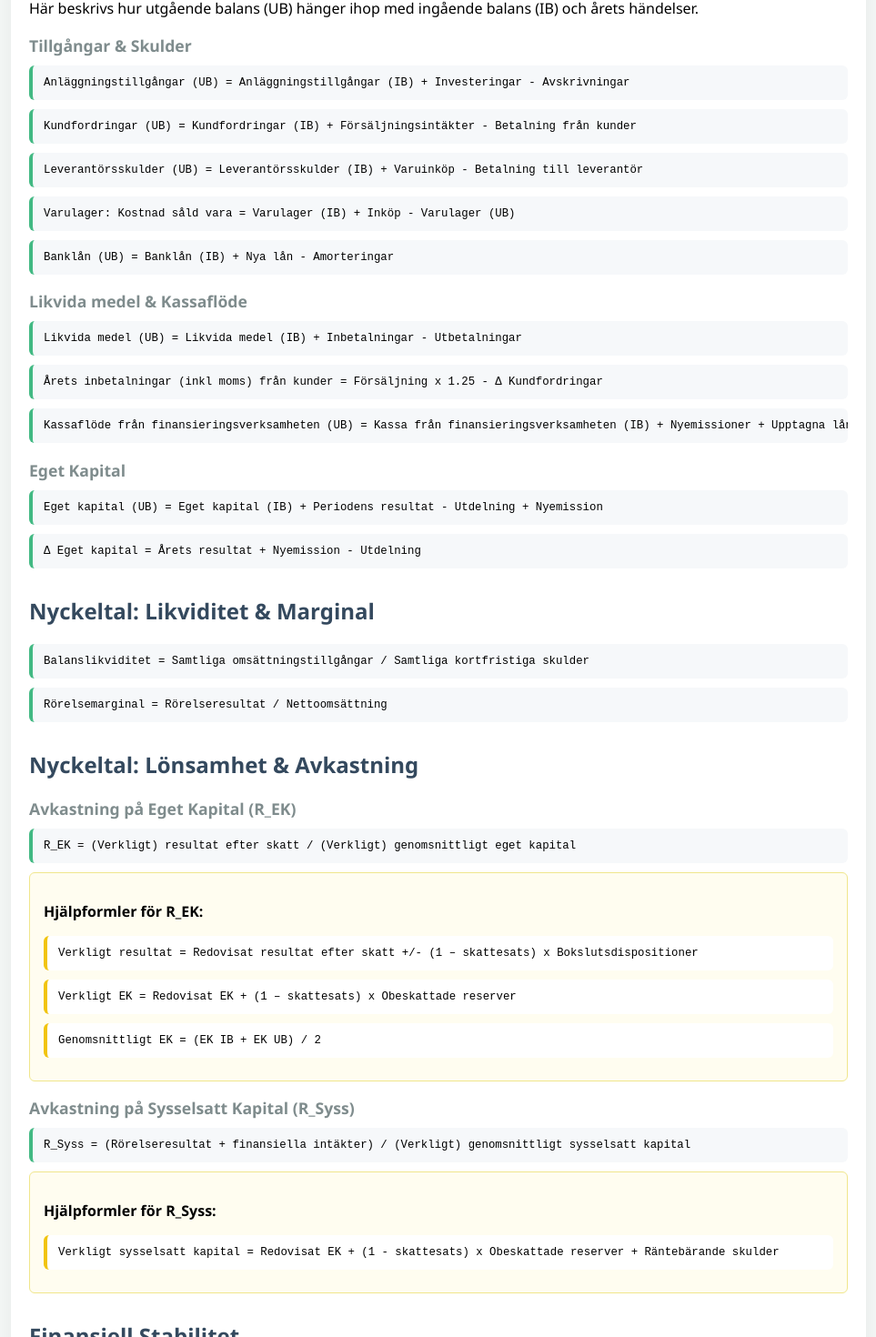
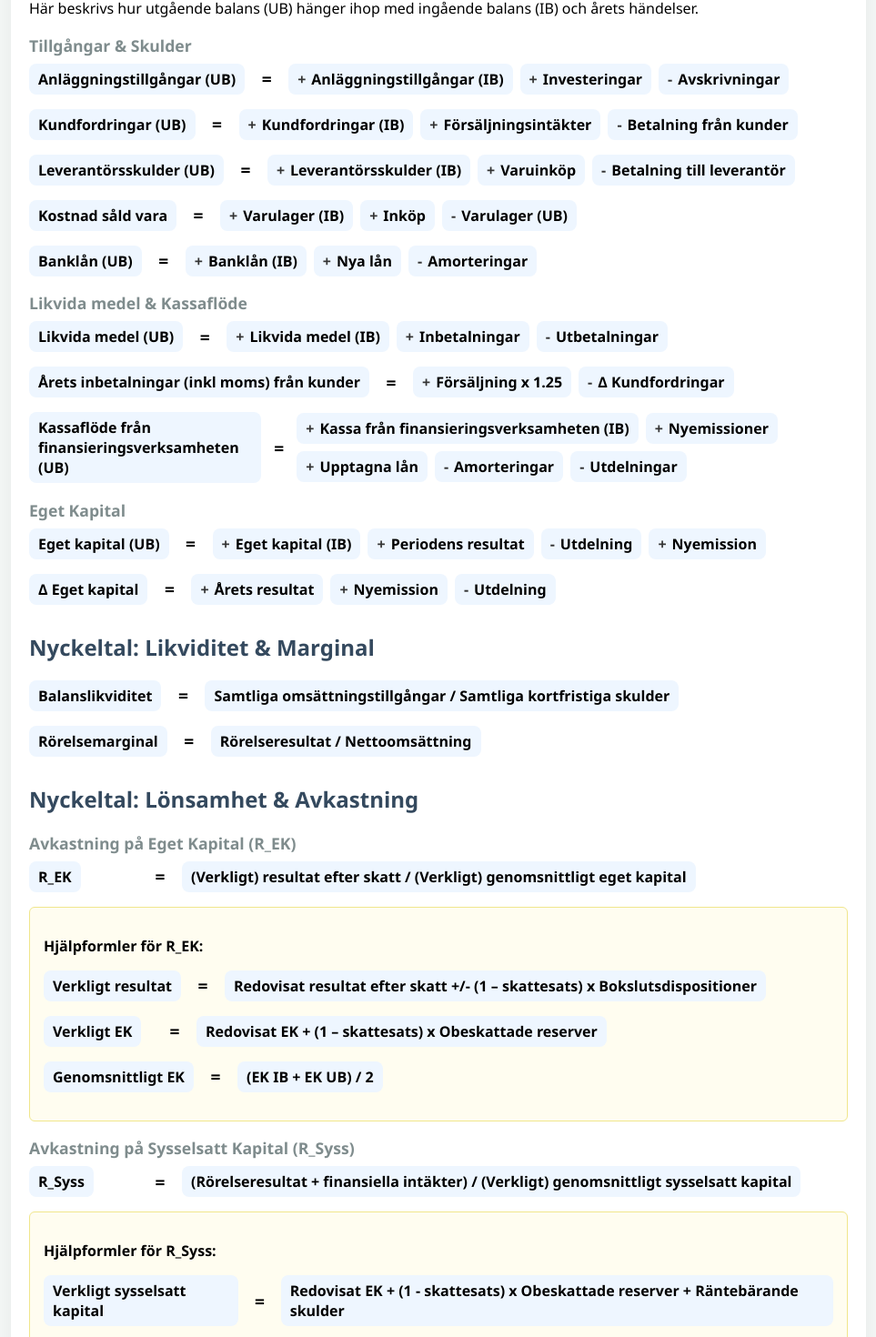
Before and after one commit to NikitaUso/bok1, a Vue app: page /formler in a window 1280 px wide. Shown: the part 576-2046 px from the top of the page at 91% size, without its empty margins (158-1121 px from the left). Built offline with nearby package versions, Linux system fonts and the light colour scheme.

Commit message:
feat(formler): make all formulas interactive with FormulaLine

```diff
--- a/src/views/FormlerView.vue
+++ b/src/views/FormlerView.vue
@@ -27,6 +27,124 @@ const ekRight = [
   { id: 'utd', text: 'Utdelning', sign: '-' },
   { id: 'ny', text: 'Nyemission', sign: '+' },
 ]
+
+// Additional formulas on the page converted to FormulaLine data
+const anlLeft = [{ id: 'anl_ub', text: 'Anläggningstillgångar (UB)', sign: '' }]
+const anlRight = [
+  { id: 'anl_ib', text: 'Anläggningstillgångar (IB)', sign: '+' },
+  { id: 'invest', text: 'Investeringar', sign: '+' },
+  { id: 'avskr', text: 'Avskrivningar', sign: '-' },
+]
+
+const kundLeft = [{ id: 'kund_ub', text: 'Kundfordringar (UB)', sign: '' }]
+const kundRight = [
+  { id: 'kund_ib', text: 'Kundfordringar (IB)', sign: '+' },
+  { id: 'fors', text: 'Försäljningsintäkter', sign: '+' },
+  { id: 'betal', text: 'Betalning från kunder', sign: '-' },
+]
+
+const levLeft = [{ id: 'lev_ub', text: 'Leverantörsskulder (UB)', sign: '' }]
+const levRight = [
+  { id: 'lev_ib', text: 'Leverantörsskulder (IB)', sign: '+' },
+  { id: 'varu', text: 'Varuinköp', sign: '+' },
+  { id: 'betallev', text: 'Betalning till leverantör', sign: '-' },
+]
+
+const varuLeft = [{ id: 'ksv', text: 'Kostnad såld vara', sign: '' }]
+const varuRight = [
+  { id: 'varu_ib', text: 'Varulager (IB)', sign: '+' },
+  { id: 'inkop', text: 'Inköp', sign: '+' },
+  { id: 'varu_ub', text: 'Varulager (UB)', sign: '-' },
+]
+
+const bankLeft = [{ id: 'bank_ub', text: 'Banklån (UB)', sign: '' }]
+const bankRight = [
+  { id: 'bank_ib', text: 'Banklån (IB)', sign: '+' },
+  { id: 'nya_lan', text: 'Nya lån', sign: '+' },
+  { id: 'amort', text: 'Amorteringar', sign: '-' },
+]
+
+const likvLeft = [{ id: 'likvid_ub', text: 'Likvida medel (UB)', sign: '' }]
+const likvRight = [
+  { id: 'likvid_ib', text: 'Likvida medel (IB)', sign: '+' },
+  { id: 'inbetal', text: 'Inbetalningar', sign: '+' },
+  { id: 'utbetal', text: 'Utbetalningar', sign: '-' },
+]
+
+const aretsInbLeft = [{ id: 'arets_inb', text: 'Årets inbetalningar (inkl moms) från kunder', sign: '' }]
+const aretsInbRight = [
+  { id: 'forsalj', text: 'Försäljning x 1.25', sign: '+' },
+  { id: 'delta_kf', text: 'Δ Kundfordringar', sign: '-' },
+]
+
+const kfFinLeft = [{ id: 'kf_fin_ub', text: 'Kassaflöde från finansieringsverksamheten (UB)', sign: '' }]
+const kfFinRight = [
+  { id: 'kf_fin_ib', text: 'Kassa från finansieringsverksamheten (IB)', sign: '+' },
+  { id: 'nyem', text: 'Nyemissioner', sign: '+' },
+  { id: 'uppl', text: 'Upptagna lån', sign: '+' },
+  { id: 'amort2', text: 'Amorteringar', sign: '-' },
+  { id: 'utd2', text: 'Utdelningar', sign: '-' },
+]
+
+const ekUbLeft = [{ id: 'ekub2', text: 'Eget kapital (UB)', sign: '' }]
+const ekUbRight = [
+  { id: 'ekib2', text: 'Eget kapital (IB)', sign: '+' },
+  { id: 'periodres', text: 'Periodens resultat', sign: '+' },
+  { id: 'utd3', text: 'Utdelning', sign: '-' },
+  { id: 'ny2', text: 'Nyemission', sign: '+' },
+]
+
+const deltaEkLeft = [{ id: 'deltaek', text: 'Δ Eget kapital', sign: '' }]
+const deltaEkRight = [
+  { id: 'arsres', text: 'Årets resultat', sign: '+' },
+  { id: 'ny3', text: 'Nyemission', sign: '+' },
+  { id: 'utd4', text: 'Utdelning', sign: '-' },
+]
+
+const balansLikvLeft = [{ id: 'balanslikv', text: 'Balanslikviditet', sign: '' }]
+const balansLikvRight = [
+  { id: 'balanslikv_rhs', text: 'Samtliga omsättningstillgångar / Samtliga kortfristiga skulder', sign: '' },
+]
+
+const romargLeft = [{ id: 'romarg', text: 'Rörelsemarginal', sign: '' }]
+const romargRight = [
+  { id: 'romarg_rhs', text: 'Rörelseresultat / Nettoomsättning', sign: '' },
+]
+
+const rEkLeft2 = [{ id: 'rek', text: 'R_EK', sign: '' }]
+const rEkRight2 = [
+  { id: 'rek_rhs', text: '(Verkligt) resultat efter skatt / (Verkligt) genomsnittligt eget kapital', sign: '' },
+]
+
+const verkligtResLeft = [{ id: 'vres', text: 'Verkligt resultat', sign: '' }]
+const verkligtResRight = [
+  { id: 'vres_rhs', text: 'Redovisat resultat efter skatt +/- (1 – skattesats) x Bokslutsdispositioner', sign: '' },
+]
+
+const verkligtEkLeft2 = [{ id: 'vek', text: 'Verkligt EK', sign: '' }]
+const verkligtEkRight2 = [
+  { id: 'vek_rhs', text: 'Redovisat EK + (1 – skattesats) x Obeskattade reserver', sign: '' },
+]
+
+const genAvgLeft = [{ id: 'gavg', text: 'Genomsnittligt EK', sign: '' }]
+const genAvgRight = [
+  { id: 'gavg_rhs', text: '(EK IB + EK UB) / 2', sign: '' },
+]
+
+const rSyssLeft = [{ id: 'rsyss', text: 'R_Syss', sign: '' }]
+const rSyssRight = [
+  { id: 'rsyss_rhs', text: '(Rörelseresultat + finansiella intäkter) / (Verkligt) genomsnittligt sysselsatt kapital', sign: '' },
+]
+
+const verkligtSyssLeft = [{ id: 'vsyss', text: 'Verkligt sysselsatt kapital', sign: '' }]
+const verkligtSyssRight = [
+  { id: 'vsyss_rhs', text: 'Redovisat EK + (1 - skattesats) x Obeskattade reserver + Räntebärande skulder', sign: '' },
+]
+
+const solidLeft2 = [{ id: 'solid', text: 'Soliditet', sign: '' }]
+const solidRight2 = [
+  { id: 'solid_rhs', text: '(Verkligt) Eget kapital / Totalt kapital', sign: '' },
+]
 </script>
 
 <template>
@@ -50,54 +168,54 @@ const ekRight = [
       <p>Här beskrivs hur utgående balans (UB) hänger ihop med ingående balans (IB) och årets händelser.</p>
 
       <h3>Tillgångar & Skulder</h3>
-      <pre>Anläggningstillgångar (UB) = Anläggningstillgångar (IB) + Investeringar - Avskrivningar</pre>
-      <pre>Kundfordringar (UB) = Kundfordringar (IB) + Försäljningsintäkter - Betalning från kunder</pre>
-      <pre>Leverantörsskulder (UB) = Leverantörsskulder (IB) + Varuinköp - Betalning till leverantör</pre>
-      <pre>Varulager: Kostnad såld vara = Varulager (IB) + Inköp - Varulager (UB)</pre>
-      <pre>Banklån (UB) = Banklån (IB) + Nya lån - Amorteringar</pre>
+      <FormulaLine :left="anlLeft" :right="anlRight" />
+      <FormulaLine :left="kundLeft" :right="kundRight" />
+      <FormulaLine :left="levLeft" :right="levRight" />
+      <FormulaLine :left="varuLeft" :right="varuRight" />
+      <FormulaLine :left="bankLeft" :right="bankRight" />
 
       <h3>Likvida medel & Kassaflöde</h3>
-      <pre>Likvida medel (UB) = Likvida medel (IB) + Inbetalningar - Utbetalningar</pre>
-      <pre>Årets inbetalningar (inkl moms) från kunder = Försäljning x 1.25 - Δ Kundfordringar</pre>
-      <pre>Kassaflöde från finansieringsverksamheten (UB) = Kassa från finansieringsverksamheten (IB) + Nyemissioner + Upptagna lån - Amorteringar - Utdelningar</pre>
+      <FormulaLine :left="likvLeft" :right="likvRight" />
+      <FormulaLine :left="aretsInbLeft" :right="aretsInbRight" />
+      <FormulaLine :left="kfFinLeft" :right="kfFinRight" />
 
       <h3>Eget Kapital</h3>
-      <pre>Eget kapital (UB) = Eget kapital (IB) + Periodens resultat - Utdelning + Nyemission</pre>
-      <pre>Δ Eget kapital = Årets resultat + Nyemission - Utdelning</pre>
+      <FormulaLine :left="ekUbLeft" :right="ekUbRight" />
+      <FormulaLine :left="deltaEkLeft" :right="deltaEkRight" />
     </section>
 
     <section>
       <h2>Nyckeltal: Likviditet & Marginal</h2>
-      <pre>Balanslikviditet = Samtliga omsättningstillgångar / Samtliga kortfristiga skulder</pre>
-      <pre>Rörelsemarginal = Rörelseresultat / Nettoomsättning</pre>
+      <FormulaLine :left="balansLikvLeft" :right="balansLikvRight" />
+      <FormulaLine :left="romargLeft" :right="romargRight" />
     </section>
 
     <section>
       <h2>Nyckeltal: Lönsamhet & Avkastning</h2>
 
       <h3>Avkastning på Eget Kapital (R_EK)</h3>
-      <pre>R_EK = (Verkligt) resultat efter skatt / (Verkligt) genomsnittligt eget kapital</pre>
+      <FormulaLine :left="rEkLeft2" :right="rEkRight2" />
       <div class="note">
         <p><strong>Hjälpformler för R_EK:</strong></p>
-        <pre>Verkligt resultat = Redovisat resultat efter skatt +/- (1 – skattesats) x Bokslutsdispositioner</pre>
-        <pre>Verkligt EK = Redovisat EK + (1 – skattesats) x Obeskattade reserver</pre>
-        <pre>Genomsnittligt EK = (EK IB + EK UB) / 2</pre>
+        <FormulaLine :left="verkligtResLeft" :right="verkligtResRight" />
+        <FormulaLine :left="verkligtEkLeft2" :right="verkligtEkRight2" />
+        <FormulaLine :left="genAvgLeft" :right="genAvgRight" />
       </div>
 
       <h3>Avkastning på Sysselsatt Kapital (R_Syss)</h3>
-      <pre>R_Syss = (Rörelseresultat + finansiella intäkter) / (Verkligt) genomsnittligt sysselsatt kapital</pre>
+      <FormulaLine :left="rSyssLeft" :right="rSyssRight" />
       <div class="note">
         <p><strong>Hjälpformler för R_Syss:</strong></p>
-        <pre>Verkligt sysselsatt kapital = Redovisat EK + (1 - skattesats) x Obeskattade reserver + Räntebärande skulder</pre>
+        <FormulaLine :left="verkligtSyssLeft" :right="verkligtSyssRight" />
       </div>
     </section>
 
     <section>
       <h2>Finansiell Stabilitet</h2>
       <h3>Soliditet</h3>
-      <pre>Soliditet = (Verkligt) Eget kapital / Totalt kapital</pre>
+      <FormulaLine :left="solidLeft2" :right="solidRight2" />
       <p><em>Kom ihåg justeringen av Eget Kapital:</em></p>
-      <pre>Verkligt EK = Redovisat EK + (1 – skattesats) x Obeskattade reserver</pre>
+      <FormulaLine :left="verkligtEkLeft2" :right="verkligtEkRight2" />
     </section>
 
   </div>
```
